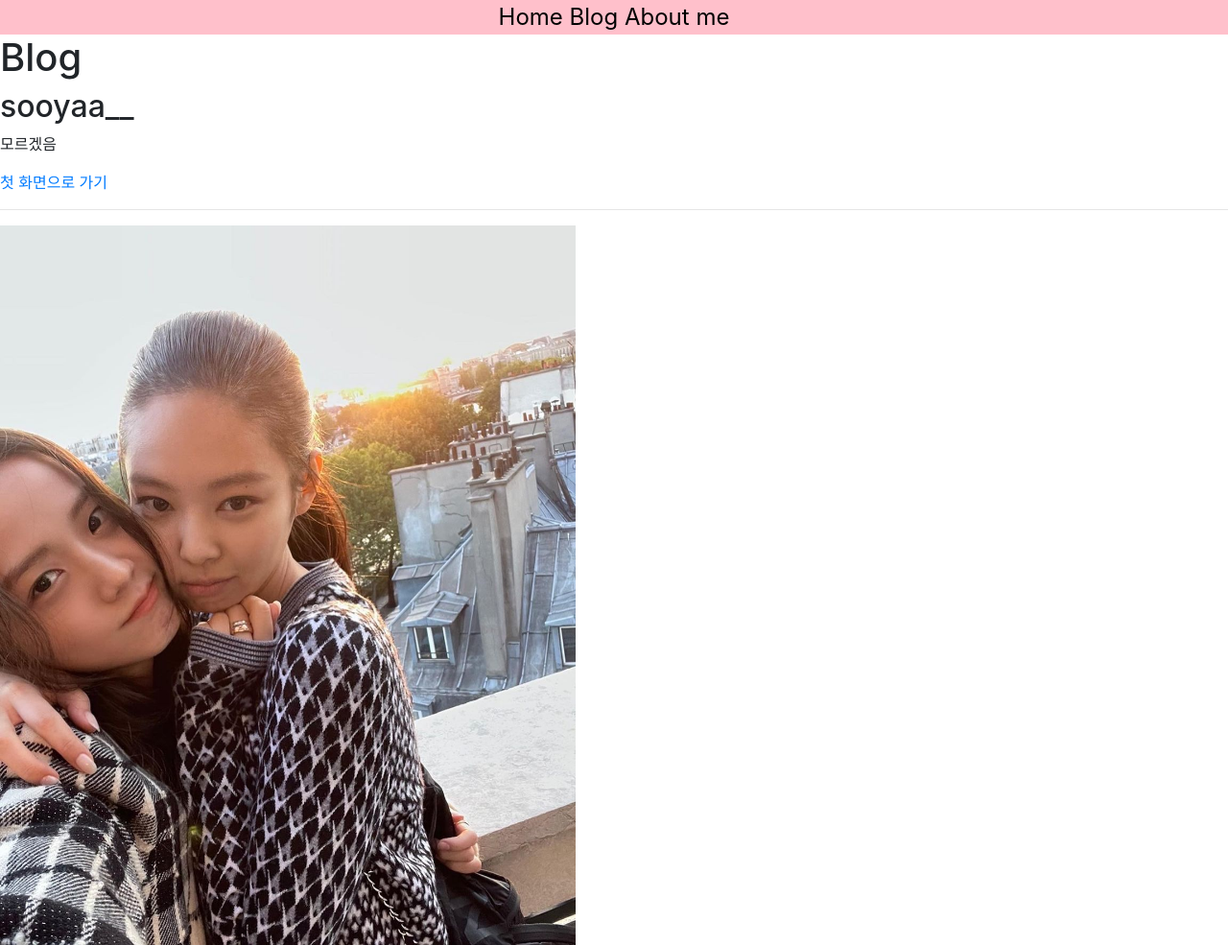
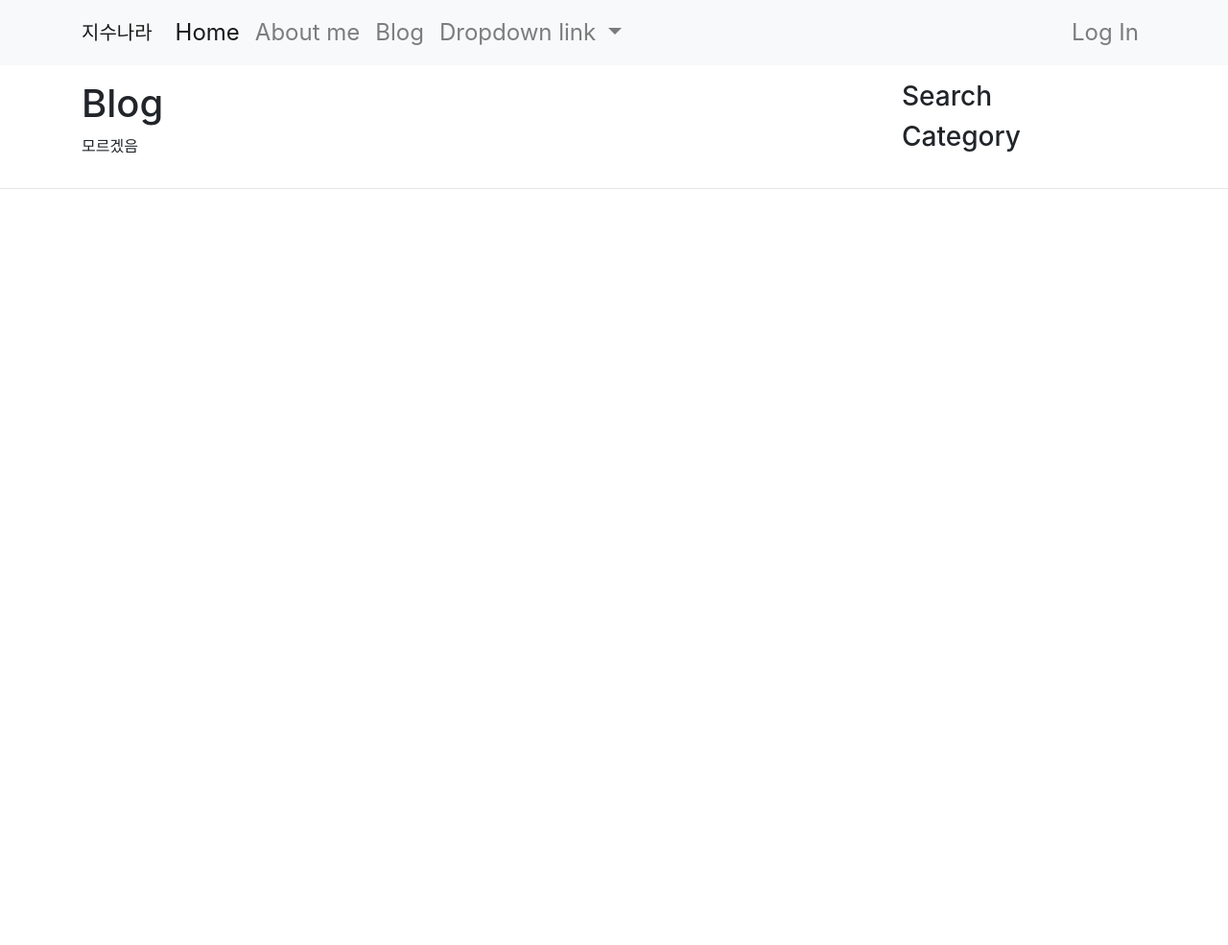
Before and after one commit to JAEHALEE26/do_it_django_frontend_basic_inflearn, a plain HTML site: page blog_list.html in a window 1280 px wide. Shown: the whole page at 96% size. After the commit the page ends 800 px from the top, so only its background shows below. Drawn offline with nearby package versions, Linux system fonts and the light colour scheme.

Commit message:
blog_list 만들기

```diff
--- a/blog_list.html
+++ b/blog_list.html
@@ -10,21 +10,59 @@
 </head>
 
 <body>
-    <nav>
-        <a href="./index.html">Home</a>
-        <a href="./blog_list.html">Blog</a>
-        <a href="./about_me.html">About me</a>
+    <nav class="navbar navbar-expand-lg navbar-light bg-light">
+        <div class="container">
+            <a class="navbar-brand" href="#">지수나라</a>
+            <button class="navbar-toggler" type="button" data-toggle="collapse" data-target="#navbarNavDropdown"
+                aria-controls="navbarNavDropdown" aria-expanded="false" aria-label="Toggle navigation">
+                <span class="navbar-toggler-icon"></span>
+            </button>
+            <div class="collapse navbar-collapse" id="navbarNavDropdown">
+                <ul class="navbar-nav">
+                    <li class="nav-item active">
+                        <a class="nav-link" href="./index.html">Home <span class="sr-only">(current)</span></a>
+                    </li>
+                    <li class="nav-item">
+                        <a class="nav-link" href="./about_me.html">About me</a>
+                    </li>
+                    <li class="nav-item">
+                        <a class="nav-link" href="./blog_list.html">Blog</a>
+                    </li>
+                    <li class="nav-item dropdown">
+                        <a class="nav-link dropdown-toggle" href="#" id="navbarDropdownMenuLink" role="button"
+                            data-toggle="dropdown" aria-haspopup="true" aria-expanded="false">
+                            Dropdown link
+                        </a>
+                        <div class="dropdown-menu" aria-labelledby="navbarDropdownMenuLink">
+                            <a class="dropdown-item" href="#">Action</a>
+                            <a class="dropdown-item" href="#">Another action</a>
+                            <a class="dropdown-item" href="#">Something else here</a>
+                        </div>
+                    </li>
+                </ul>
+                <ul class="navbar-nav ml-auto">
+                    <li class="nav-item">
+                        <a class="nav-link" href="#">Log In</a>
+                    </li>
+                </ul>
+            </div>
+        </div>
     </nav>
 
-    <h1>Blog</h1>
-    <h2>sooyaa__</h2>
-
-    <p>모르겠음</p>
-    <a href="./index.html">첫 화면으로 가기</a>
+    <div class="container">
+        <div class="row my-3">
+            <div class="col-md-8 col-lg-9">
+                <h1>Blog</h1>
+                <p>모르겠음</p>
+            </div>
+            <div class="col-md-4 col-lg-3">
+                <h3>Search</h3>
+                <h3>Category</h3>
+            </div>
+        </div>
+    </div>
 
     <hr />
-
-    <img src="./images/jennierubyjane_163304161072039.jpg" width="600px">
 
     <script src="https://code.jquery.com/jquery-3.5.1.slim.min.js"
         integrity="sha384-DfXdz2htPH0lsSSs5nCTpuj/zy4C+OGpamoFVy38MVBnE+IbbVYUew+OrCXaRkfj"
@@ -33,9 +71,6 @@
         integrity="sha384-Piv4xVNRyMGpqkS2by6br4gNJ7DXjqk09RmUpJ8jgGtD7zP9yug3goQfGII0yAns"
         crossorigin="anonymous"></script>
 
-
-
-
 </body>
 
 </html>
```
Also changed, not shown: 1 other file.
